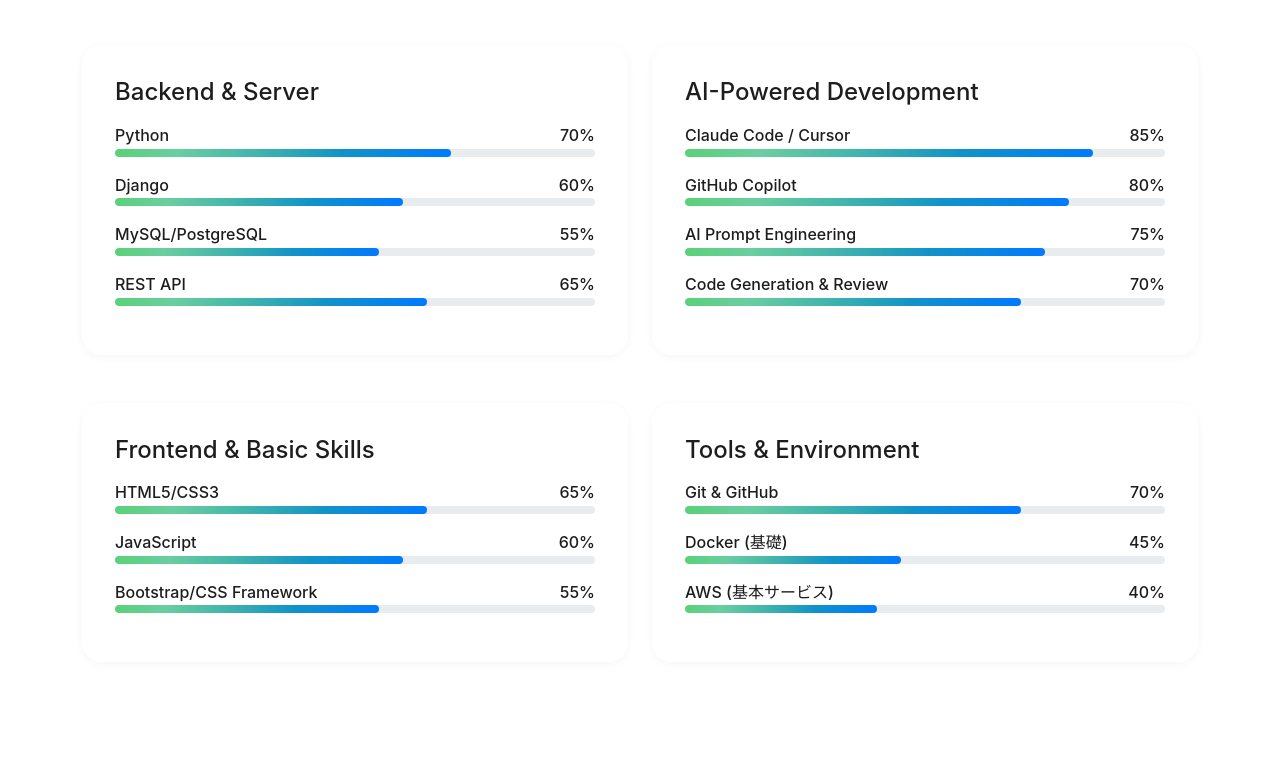
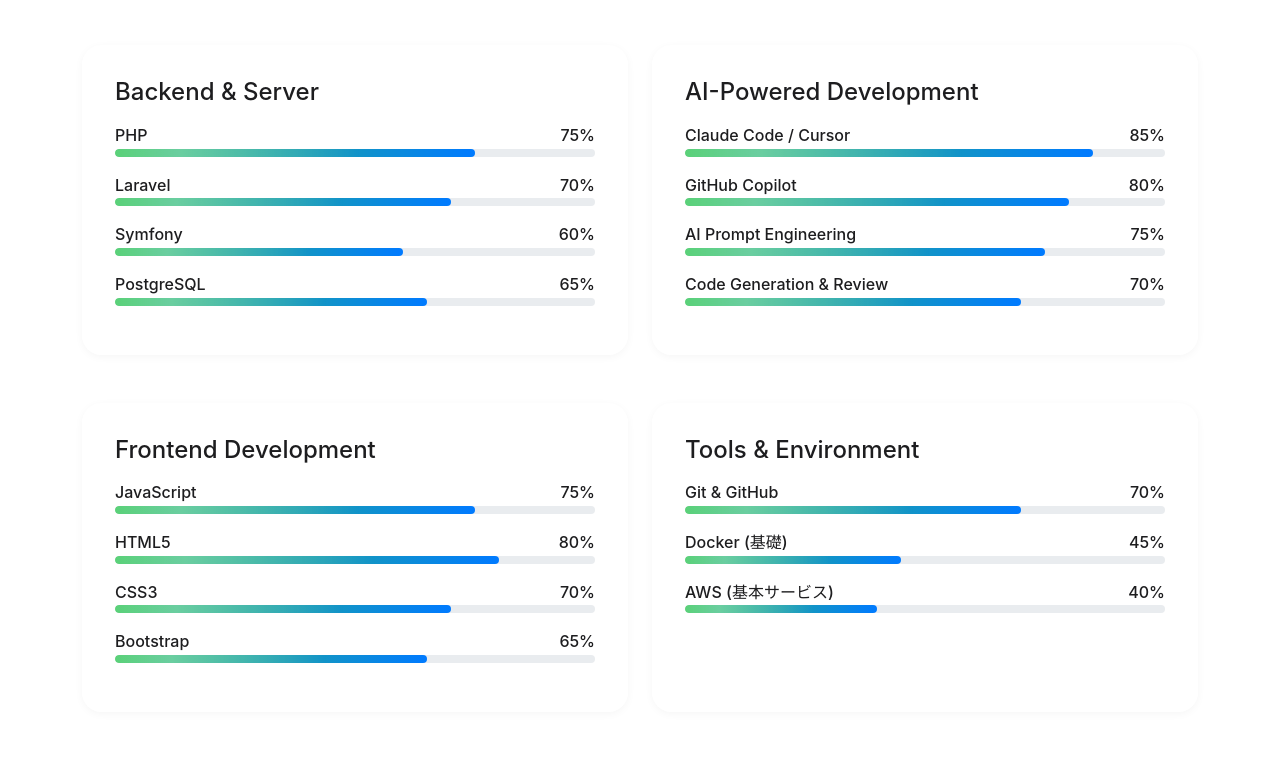
Before and after one commit to kt040403/portfolio, a plain HTML site: page index.html in a window 1280 px wide. Shown: the part 1736-2520 px from the top of the page. Drawn offline with nearby package versions, Linux system fonts and the light colour scheme.

Commit message:
Update tech stack to PHP/JavaScript main languages with Laravel/Symfony frameworks

```diff
--- a/index.html
+++ b/index.html
@@ -147,7 +147,16 @@
                         <h4 class="mb-3">Backend & Server</h4>
                         <div class="skill-item mb-3">
                             <div class="d-flex justify-content-between">
-                                <span>Python</span>
+                                <span>PHP</span>
+                                <span>75%</span>
+                            </div>
+                            <div class="progress">
+                                <div class="progress-bar" style="width: 75%"></div>
+                            </div>
+                        </div>
+                        <div class="skill-item mb-3">
+                            <div class="d-flex justify-content-between">
+                                <span>Laravel</span>
                                 <span>70%</span>
                             </div>
                             <div class="progress">
@@ -156,7 +165,7 @@
                         </div>
                         <div class="skill-item mb-3">
                             <div class="d-flex justify-content-between">
-                                <span>Django</span>
+                                <span>Symfony</span>
                                 <span>60%</span>
                             </div>
                             <div class="progress">
@@ -165,16 +174,7 @@
                         </div>
                         <div class="skill-item mb-3">
                             <div class="d-flex justify-content-between">
-                                <span>MySQL/PostgreSQL</span>
-                                <span>55%</span>
-                            </div>
-                            <div class="progress">
-                                <div class="progress-bar" style="width: 55%"></div>
-                            </div>
-                        </div>
-                        <div class="skill-item mb-3">
-                            <div class="d-flex justify-content-between">
-                                <span>REST API</span>
+                                <span>PostgreSQL</span>
                                 <span>65%</span>
                             </div>
                             <div class="progress">
@@ -228,32 +228,41 @@
             <div class="row mt-4">
                 <div class="col-lg-6 mb-4">
                     <div class="skill-category">
-                        <h4 class="mb-3">Frontend & Basic Skills</h4>
+                        <h4 class="mb-3">Frontend Development</h4>
                         <div class="skill-item mb-3">
                             <div class="d-flex justify-content-between">
-                                <span>HTML5/CSS3</span>
+                                <span>JavaScript</span>
+                                <span>75%</span>
+                            </div>
+                            <div class="progress">
+                                <div class="progress-bar" style="width: 75%"></div>
+                            </div>
+                        </div>
+                        <div class="skill-item mb-3">
+                            <div class="d-flex justify-content-between">
+                                <span>HTML5</span>
+                                <span>80%</span>
+                            </div>
+                            <div class="progress">
+                                <div class="progress-bar" style="width: 80%"></div>
+                            </div>
+                        </div>
+                        <div class="skill-item mb-3">
+                            <div class="d-flex justify-content-between">
+                                <span>CSS3</span>
+                                <span>70%</span>
+                            </div>
+                            <div class="progress">
+                                <div class="progress-bar" style="width: 70%"></div>
+                            </div>
+                        </div>
+                        <div class="skill-item mb-3">
+                            <div class="d-flex justify-content-between">
+                                <span>Bootstrap</span>
                                 <span>65%</span>
                             </div>
                             <div class="progress">
                                 <div class="progress-bar" style="width: 65%"></div>
-                            </div>
-                        </div>
-                        <div class="skill-item mb-3">
-                            <div class="d-flex justify-content-between">
-                                <span>JavaScript</span>
-                                <span>60%</span>
-                            </div>
-                            <div class="progress">
-                                <div class="progress-bar" style="width: 60%"></div>
-                            </div>
-                        </div>
-                        <div class="skill-item mb-3">
-                            <div class="d-flex justify-content-between">
-                                <span>Bootstrap/CSS Framework</span>
-                                <span>55%</span>
-                            </div>
-                            <div class="progress">
-                                <div class="progress-bar" style="width: 55%"></div>
                             </div>
                         </div>
                     </div>
```
